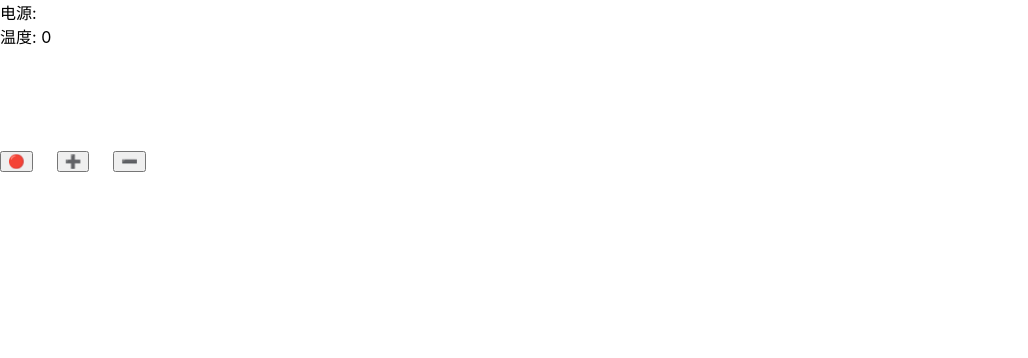
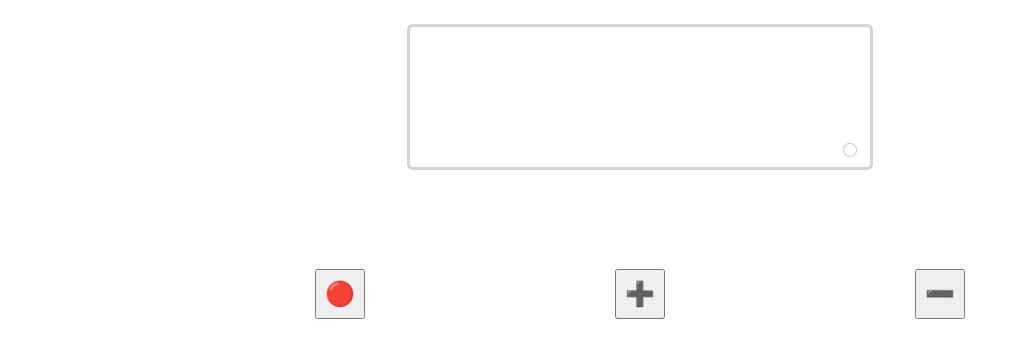
Before and after one commit to icicleling/poke-air-conditioner, a React (Create React App) app: page / in a window 1280 px wide. Shown: the top 358 px of the page, without its empty margins (0-1028 px from the left). Built offline with nearby package versions, Linux system fonts and the light colour scheme.

Commit message:
美化一点点

```diff
--- a/src/App.tsx
+++ b/src/App.tsx
@@ -39,32 +39,70 @@ function App() {
   return (
     <Root>
       <AirConditioner>
-        <div>电源: {isOpen && "*"}</div>
-        <div>温度: {temperature}</div>
+        <Temperature>{isOpen && <>温度: {temperature}</>}</Temperature>
+        <Power open={isOpen}>〇</Power>
       </AirConditioner>
 
       <ButtonGroup>
-        <button onClick={toggleOpen}>🔴</button>
-        <button onClick={add}>➕</button>
-        <button onClick={minus}>➖</button>
+        <Button onClick={toggleOpen}>🔴</Button>
+        <Button onClick={add}>➕</Button>
+        <Button onClick={minus}>➖</Button>
       </ButtonGroup>
     </Root>
   );
 }
 
 const Root = styled.div`
+  max-width: 900px;
+  min-width: 600px;
   height: 100vh;
   background: #fff;
+  margin: 0 auto;
 `;
 
 const AirConditioner = styled.div`
-  height: 150px;
+  max-width: 460px;
+  height: 140px;
+  border: 3px lightgray solid;
+  margin: 24px auto;
+  border-radius: 6px;
+  display: flex;
+  flex-direction: column;
+  justify-content: center;
+  position: relative;
 `;
 
 const ButtonGroup = styled.div`
-  & > button:not(:first-child) {
-    margin-left: 24px;
-  }
+  display: flex;
+  justify-content: space-around;
+  align-items: center;
+  height: 200px;
+`;
+
+const Temperature = styled.div`
+  text-align: right;
+  padding: 0 24px;
+`;
+
+const Power = styled.div<{ open: boolean }>`
+  position: absolute;
+  right: 12px;
+  bottom: 6px;
+  color: lightgray;
+  font-weight: 500;
+  font-size: 16px;
+
+  ${({ open }) =>
+    open &&
+    `
+     color: #4fc5f3;
+  `};
+`;
+
+const Button = styled.button`
+  height: 50px;
+  width: 50px;
+  font-size: 24px;
 `;
 
 export default App;
```
